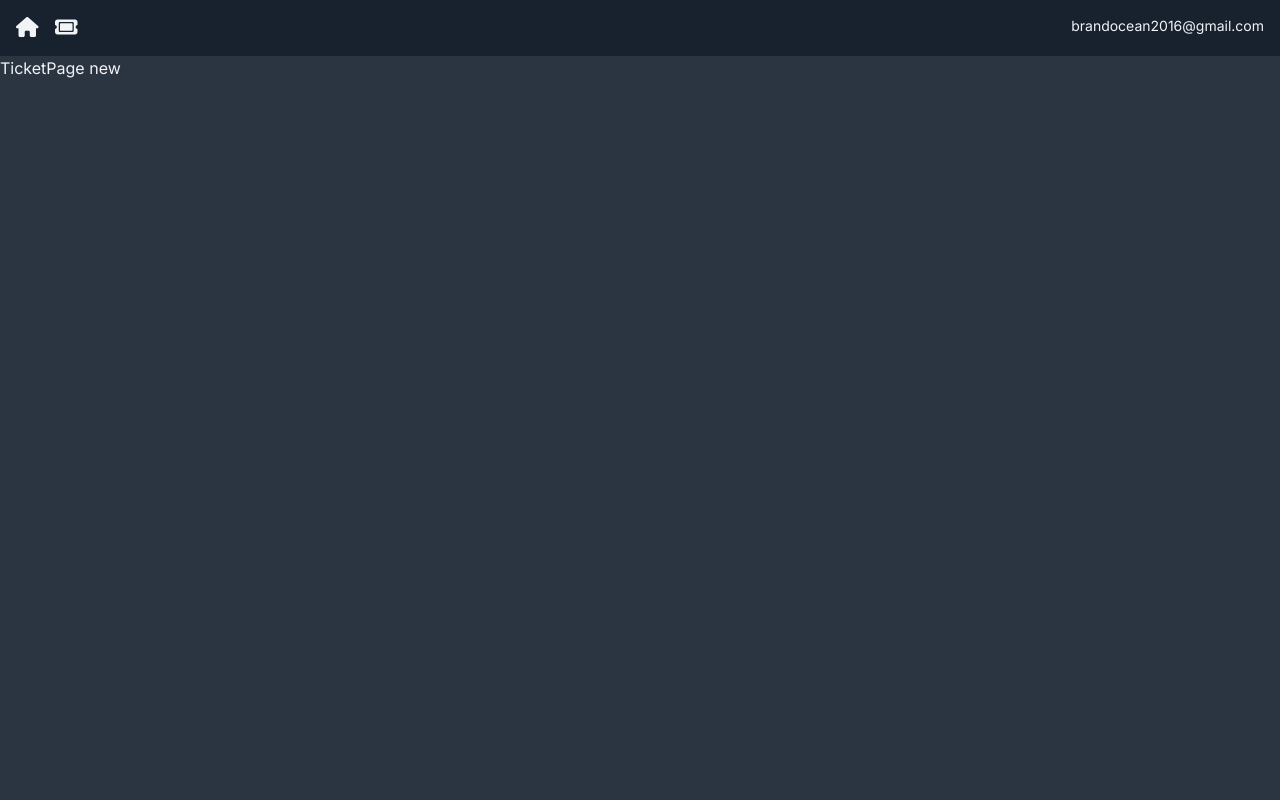
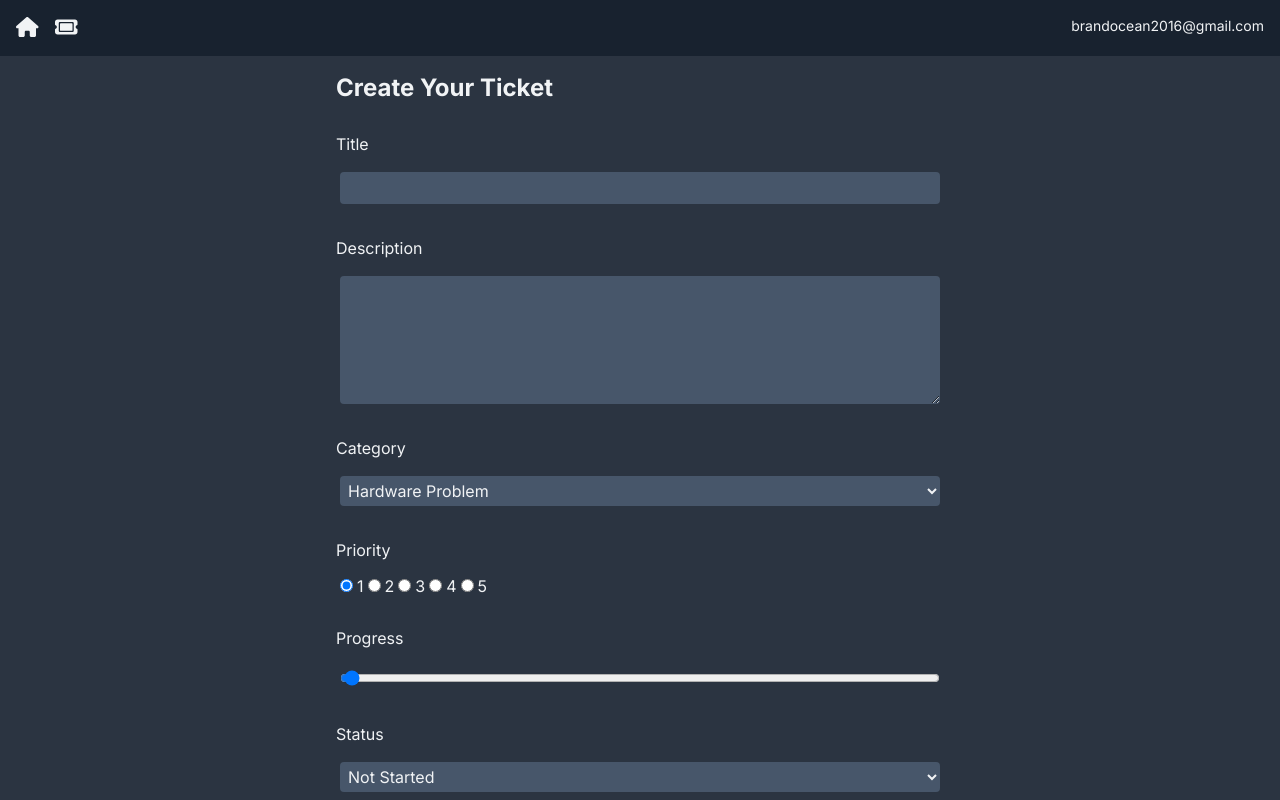
Before and after one commit to Brandocean/ticket-app, a Next.js app: page /TicketPage/new in a window 1280 px wide. Built offline with nearby package versions, Linux system fonts and the light colour scheme.

Commit message:
Add Create Ticket Form

```diff
--- a/app/TicketPage/[id]/page.jsx
+++ b/app/TicketPage/[id]/page.jsx
@@ -1,6 +1,8 @@
+import TicketForm from "@/components/TicketForm"
+
 const TicketPage = ({ params }) => {
   return (
-    <div>TicketPage {params.id}</div>
+    <TicketForm />
   )
 }
 
--- a/app/globals.css
+++ b/app/globals.css
@@ -3,6 +3,7 @@
 @tailwind utilities;
 
 @layer base {
+
     h1,
     h2,
     h3,
@@ -13,25 +14,44 @@
     h1 {
         @apply text-4xl;
     }
+
     h2 {
         @apply text-3xl;
     }
+
     h3 {
         @apply text-2xl;
     }
+
     h4 {
         @apply text-xl;
     }
+
     p {
         @apply text-sm text-default-text;
+    }
+
+    form {
+        @apply rounded-xl p-4
+    }
+
+    label {
+        @apply mt-4
+    }
+
+    input,
+    select,
+    textarea {
+        @apply m-1 rounded bg-card p-1;
     }
 }
 
 @layer components {
-    .icon{
+    .icon {
         @apply text-default-text text-xl;
     }
+
     .btn {
-        @apply hover:no-underline bg-blue-accent hover:bg-blue-accent-hover tracking-wider w-full  text-center text-nav font-bold cursor-pointer uppercase px-4 py-2 rounded-md transition-colors block;
+        @apply hover:no-underline bg-blue-accent hover:bg-blue-accent-hover tracking-wider w-full text-center text-nav font-bold cursor-pointer uppercase px-4 py-2 rounded-md transition-colors block;
     }
 }
--- /dev/null
+++ b/components/TicketForm.jsx
@@ -0,0 +1,142 @@
+"use client";
+
+import React, { useState } from 'react';
+import { useRouter } from 'next/navigation';
+
+const TicketForm = () => {
+
+    const handleChange = (e) => {
+        const value = e.target.value;
+        const name = e.target.name;
+
+        setFormData((prevState) => ({
+            ...prevState,
+            [name]: value,
+        }));
+    };
+
+    const handleSubmit = () => {
+        console.log("submitted");
+    }
+
+    const startingTicketData = {
+        title: "",
+        description: "",
+        priority: 1,
+        progress: 0,
+        status: "not started",
+        category: "Hardware Problem",
+    };
+
+    const [formData, setFormData] = useState(startingTicketData);
+
+    return (
+        <div className="flex justify-center">
+            <form className="flex flex-col gap-3 w-1/2" method="post" onSubmit={handleSubmit}>
+                <h3>Create Your Ticket</h3>
+
+                <label>Title</label>
+                <input
+                    id="title"
+                    name="title"
+                    type="text"
+                    onChange={handleChange}
+                    required={true}
+                    value={formData.title}
+                />
+
+                <label>Description</label>
+                <textarea
+                    id="description"
+                    name="description"
+                    onChange={handleChange}
+                    required={true}
+                    value={formData.description}
+                    rows="5"
+                />
+
+                <label>Category</label>
+                <select
+                    name="category"
+                    value={formData.category}
+                    onChange={handleChange}
+                >
+                    <option value="Hardware Problem">Hardware Problem</option>
+                    <option value="Software Problem">Software Problem</option>
+                    <option value="Project">Project</option>
+                </select>
+
+                <label>Priority</label>
+                <div>
+                    <input
+                        id="priority-1"
+                        name="priority"
+                        type="radio"
+                        onChange={handleChange}
+                        value={1}
+                        checked={formData.priority == 1}
+                    />
+                    <label>1</label>
+                    <input
+                        id="priority-2"
+                        name="priority"
+                        type="radio"
+                        onChange={handleChange}
+                        value={2}
+                        checked={formData.priority == 2}
+                    />
+                    <label>2</label>
+                    <input
+                        id="priority-3"
+                        name="priority"
+                        type="radio"
+                        onChange={handleChange}
+                        value={3}
+                        checked={formData.priority == 3}
+                    />
+                    <label>3</label>
+                    <input
+                        id="priority-4"
+                        name="priority"
+                        type="radio"
+                        onChange={handleChange}
+                        value={4}
+                        checked={formData.priority == 4}
+                    />
+                    <label>4</label>
+                    <input
+                        id="priority-5"
+                        name="priority"
+                        type="radio"
+                        onChange={handleChange}
+                        value={5}
+                        checked={formData.priority == 5}
+                    />
+                    <label>5</label>
+                </div>
+
+                <label>Progress</label>
+                <input
+                    type="range"
+                    id="progress"
+                    name="progress"
+                    value={formData.progress}
+                    min="0"
+                    max="100"
+                    onChange={handleChange}
+                />
+
+                <label>Status</label>
+                <select name="status" value={formData.status} onChange={handleChange}>
+                    <option value="not started">Not Started</option>
+                    <option value="started">Started</option>
+                    <option value="done">Done</option>
+                </select>
+
+                <input type="submit" className="btn" value="Create Ticket" />
+            </form>
+        </div>
+    )
+}
+
+export default TicketForm
```
